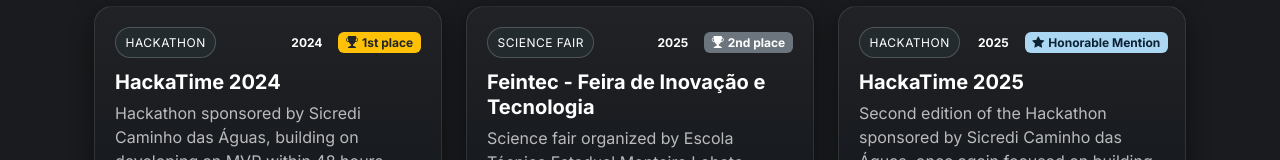
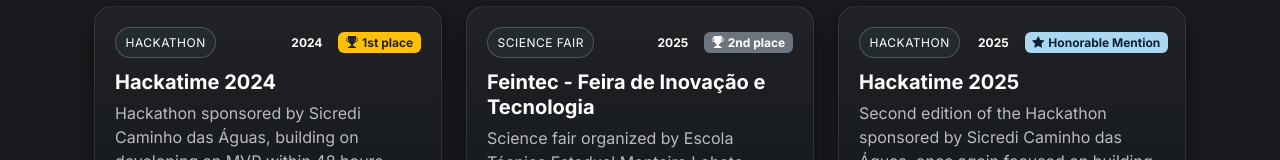
Before and after one commit to brunowasch/portfolio-pessoal, a React (Vite) app: page /portfolio-pessoal/en in a window 1280 px wide. Shown: the part 2436-2596 px from the top of the page. Built offline with nearby package versions, Linux system fonts and the light colour scheme.

Commit message:
Fix title casing for Hackatime events

```diff
--- a/src/components/Events.jsx
+++ b/src/components/Events.jsx
@@ -10,7 +10,7 @@
     const events = [
         {
         id: 'HackaTime 2024',
-        title: 'HackaTime 2024',
+        title: 'Hackatime 2024',
         year: 2024,
         placement: 1,
         descPt:
@@ -50,7 +50,7 @@
         },
         {
         id: 'Hackatime 2025',
-        title: 'HackaTime 2025',
+        title: 'Hackatime 2025',
         year: 2025,
         placement: null,
         mention: true,
```
